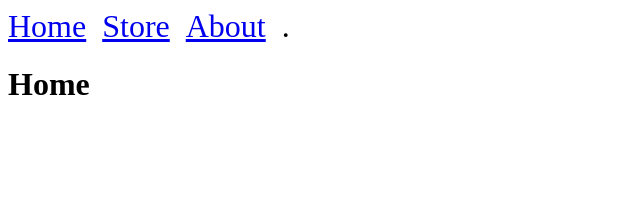
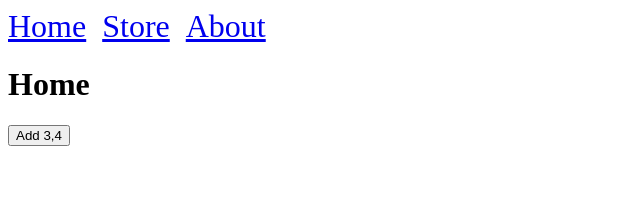
Before and after one commit to bobbyDeepak1415/debugging_01, a React (Vite) app: page / in a window 1280 px wide. Shown: the top 215 px of the page, without its empty margins (0-640 px from the left). Built offline with nearby package versions, Linux system fonts and the light colour scheme.

Commit message:
setup done

```diff
--- a/src/App.tsx
+++ b/src/App.tsx
@@ -25,7 +25,7 @@ function NavWrapper() {
       <nav style={{ display: "flex", gap: "1rem", fontSize: "2rem" }}>
         <Link to="/">Home</Link>
         <Link to="/store">Store</Link>
-        <Link to="/about">About</Link>.
+        <Link to="/about">About</Link>
       </nav>
 
       <Outlet />
--- a/src/components/Home.tsx
+++ b/src/components/Home.tsx
@@ -1,10 +1,12 @@
+import { sum } from "../sum";
 
 const Home = () => {
   return (
     <div>
       <h1>Home</h1>
+      <button onClick={() => alert(sum(3, 4))}>Add 3,4</button>
     </div>
-  )
-}
+  );
+};
 
-export default Home
+export default Home;
--- /dev/null
+++ b/src/sum.tsx
@@ -0,0 +1,3 @@
+export function sum(a:number, b:number) {
+  return a + b;
+}
```
